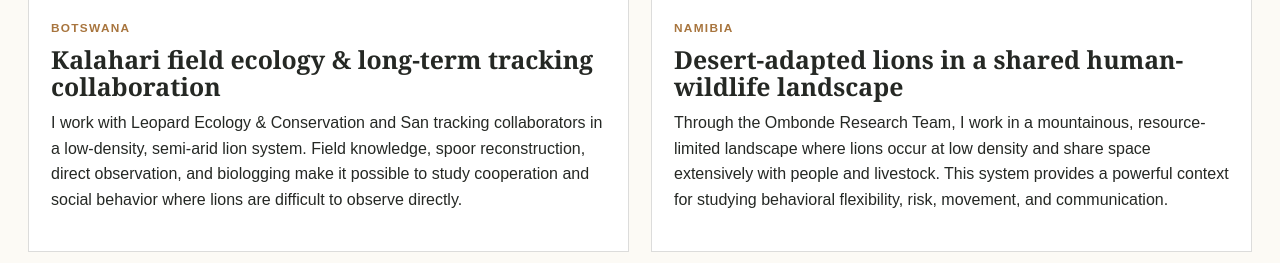
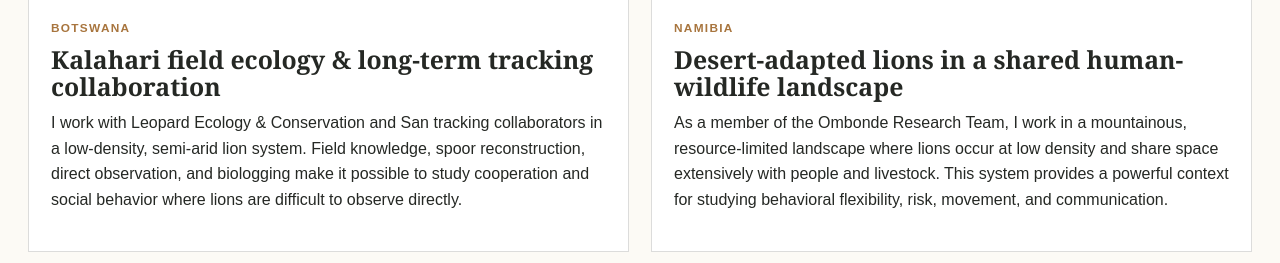
Before and after one commit to natalia-borrego/natalia-borrego.github.io, a plain HTML site: page research.html in a window 1280 px wide. Shown: the part 3007-3270 px from the top of the page. Drawn offline with Linux system fonts and the light colour scheme; files whose address does not match are found by name.

Commit message:
Update research.html

```diff
--- a/research.html
+++ b/research.html
@@ -549,7 +549,7 @@ footer p{margin:0}
         <p class="system-meta">Namibia</p>
         <h3>Desert-adapted lions in a shared human-wildlife landscape</h3>
         <p>
-          Through the Ombonde Research Team, I work in a mountainous,
+          As a member of the Ombonde Research Team, I work in a mountainous,
           resource-limited landscape where lions occur at low density and share
           space extensively with people and livestock. This system provides a
           powerful context for studying behavioral flexibility, risk, movement,
```
